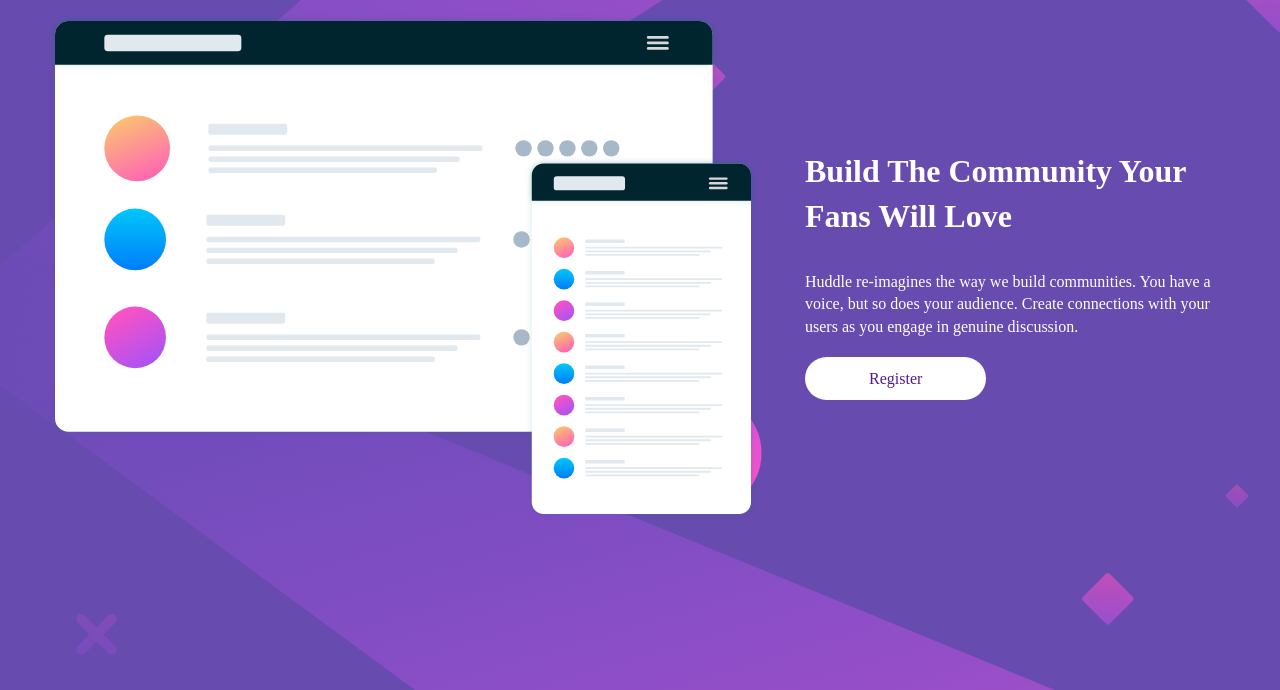
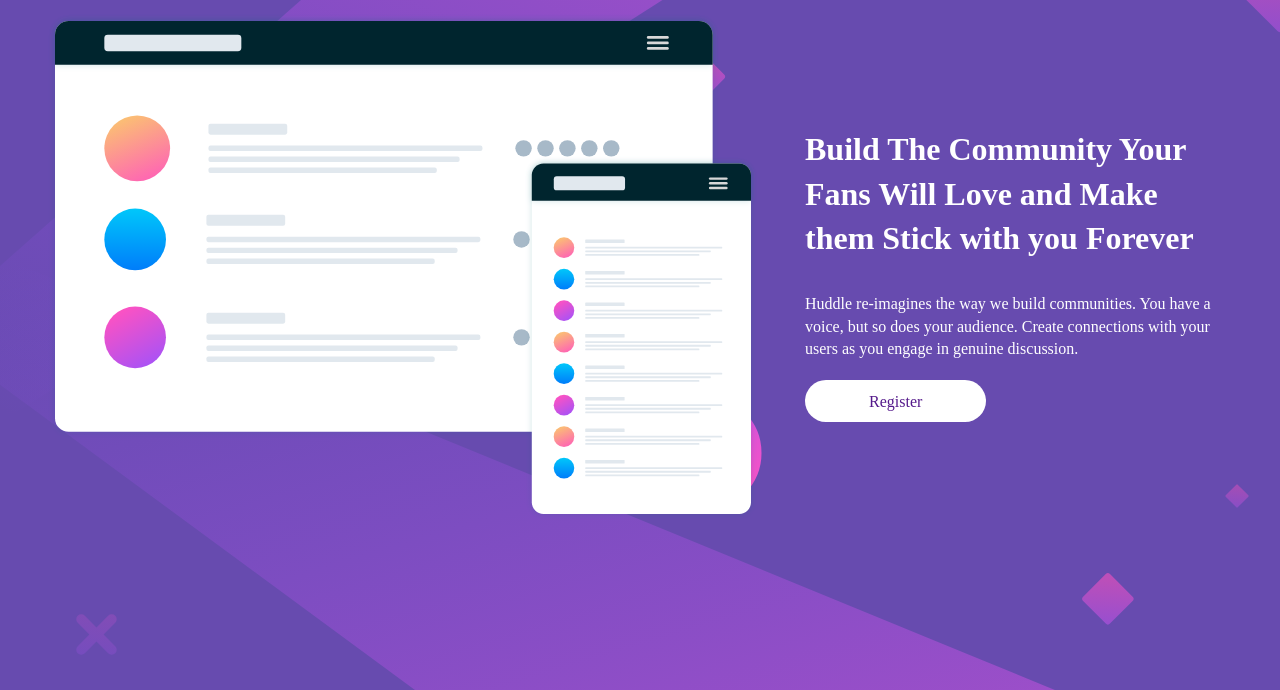
Before and after one commit to Ayodbuilder/Huuddle, a plain HTML site: page index.html in a window 1280 px wide. Shown: the part 110-800 px from the top of the page. Drawn offline with Linux system fonts and the light colour scheme; files whose address does not match are found by name.

Commit message:
Addition to header text(h1)

```diff
--- a/index.html
+++ b/index.html
@@ -21,7 +21,7 @@
                     <img src="./image/illustration-mockups.svg" alt="image">
                 </div>
                 <div class="header-text">
-                        <h1> Build The Community Your Fans Will Love</h1>
+                        <h1> Build The Community Your Fans Will Love and Make them Stick with you Forever</h1>
                         <!-- <h1>Lorem ipsum dolor sit amet consectetur adipisicing.</h1> -->
                     <p>
                         Huddle re-imagines the way we build communities. You have a voice, but so does your audience.
```
